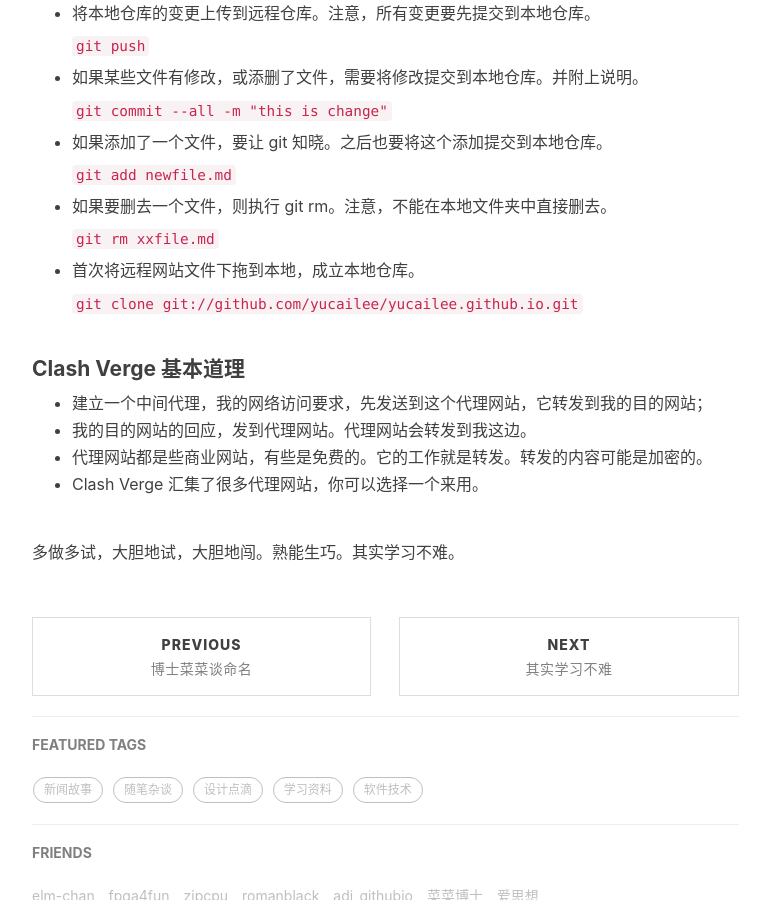
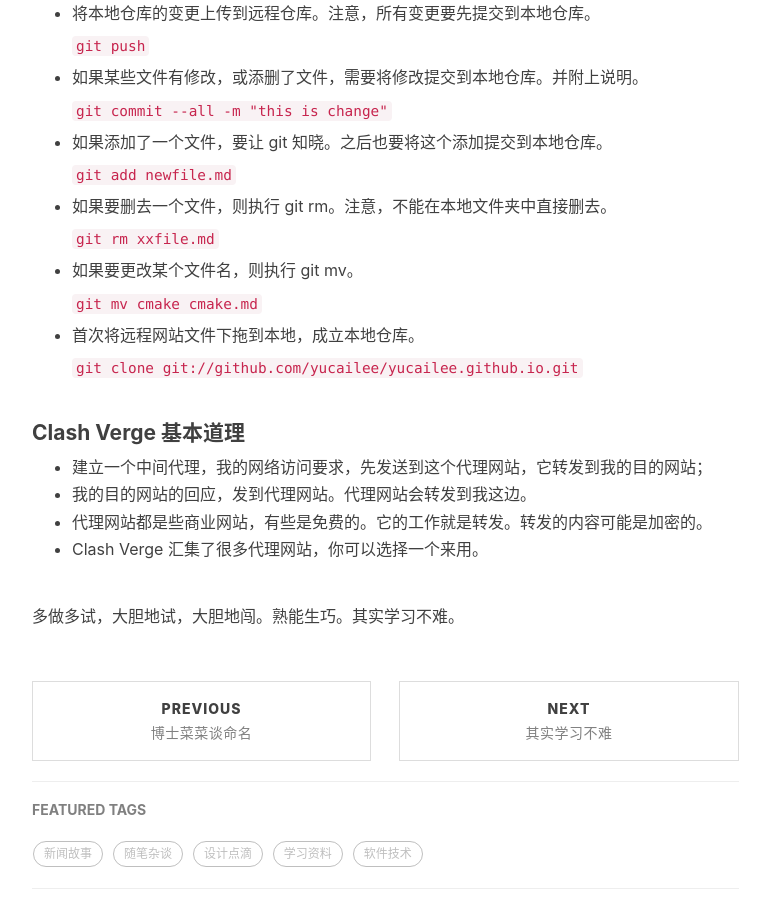
Before and after one commit to imliyucai/imliyucai.github.io, a Jekyll site: the page built from _posts/2026-10-10-网页更新操作备忘.md, in a window 1280 px wide and 900 px high, scrolled down 1040 px. Shown: the whole window, without its empty margins (233-1003 px from the left). Built offline with Jekyll 4.4.1, drawn with Linux system fonts in a browser that asks for light colours; nearby versions of some CDN libraries; comment, search, counter and statistics services are not loaded.

Commit message:
add git mv in that file

````diff
--- a/_posts/2026-10-10-网页更新操作备忘.md
+++ b/_posts/2026-10-10-网页更新操作备忘.md
@@ -52,6 +52,10 @@
 
     ```  git rm xxfile.md    ```
 
+* 如果要更改某个文件名，则执行 git mv。
+
+    ```  git mv cmake cmake.md    ```
+
 * 首次将远程网站文件下拖到本地，成立本地仓库。
 
    ``` git clone  git://github.com/yucailee/yucailee.github.io.git  ```
````
